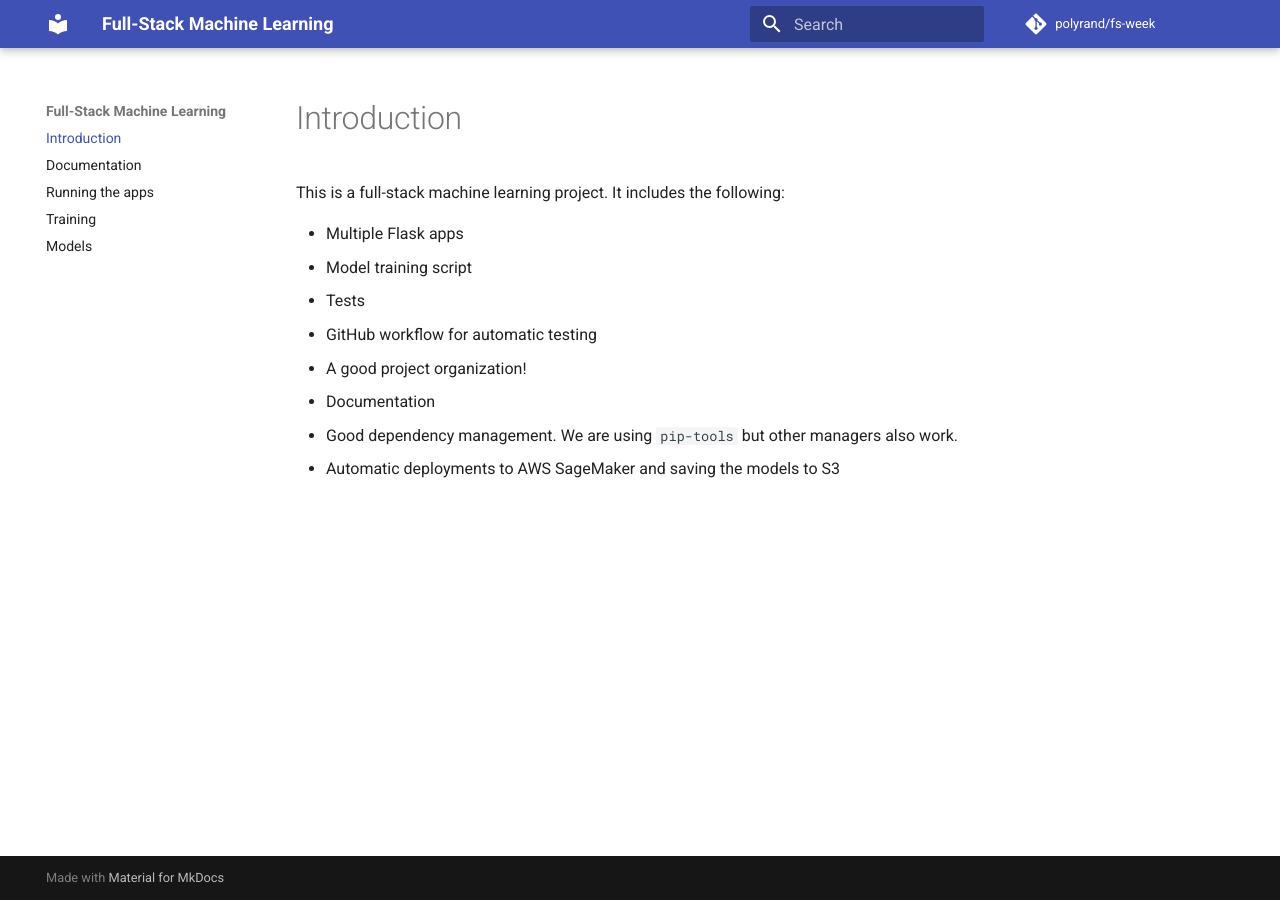
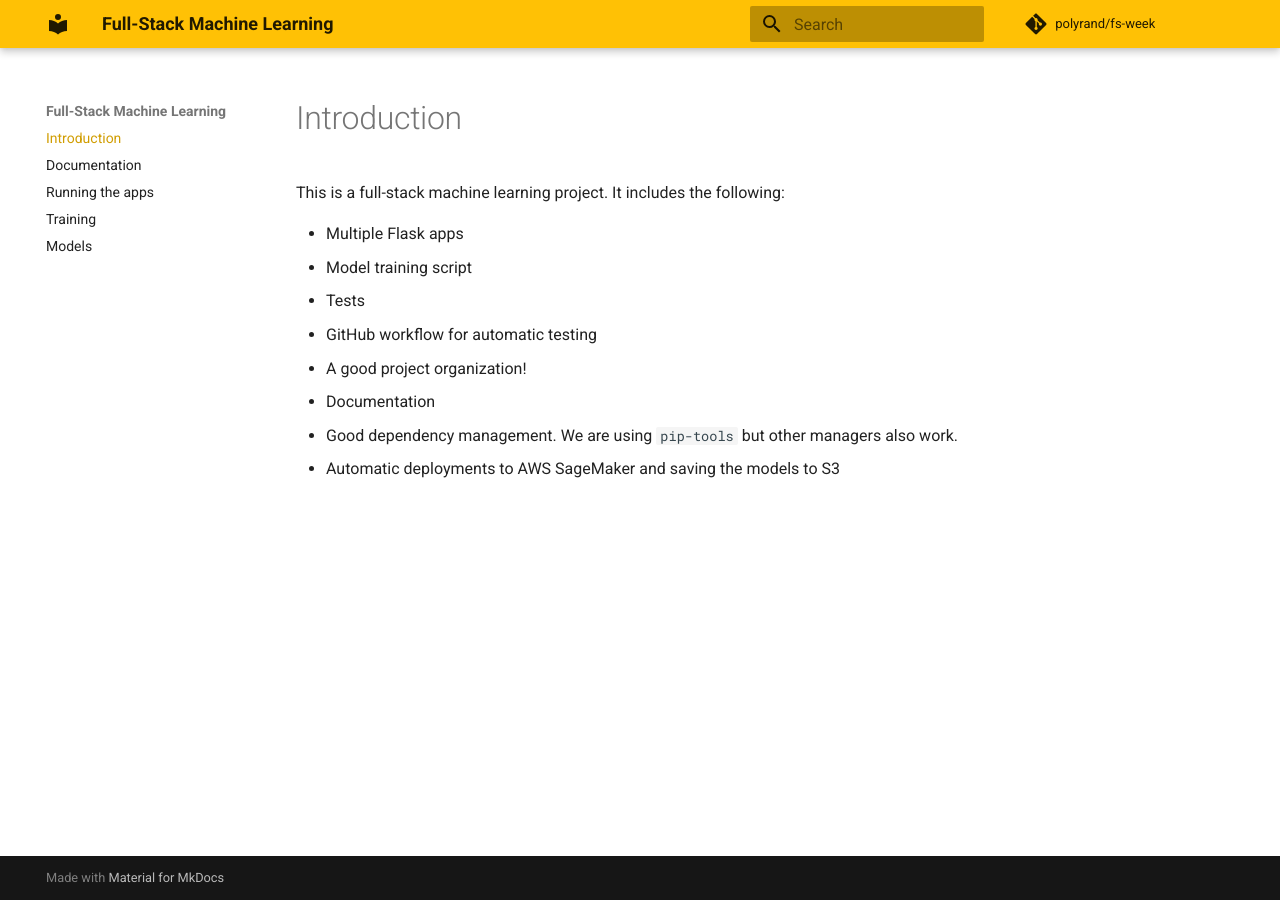
Before and after one commit to polyrand/fs-week, an MkDocs documentation site: the page built from docs/docs/index.md, in a window 1280 px wide. Built offline with MkDocs 1.6.1 and Material for MkDocs 9.7.7, drawn with Linux system fonts in a browser that asks for light colours; comment, search, counter and statistics services are not loaded.

Commit message:
colors ✨

```diff
--- a/docs/mkdocs.yml
+++ b/docs/mkdocs.yml
@@ -5,6 +5,8 @@ repo_name: polyrand/fs-week
 theme:
    name: material
    language: en
+   palette:
+    primary: amber
 plugins:
   - search
 nav:
```
